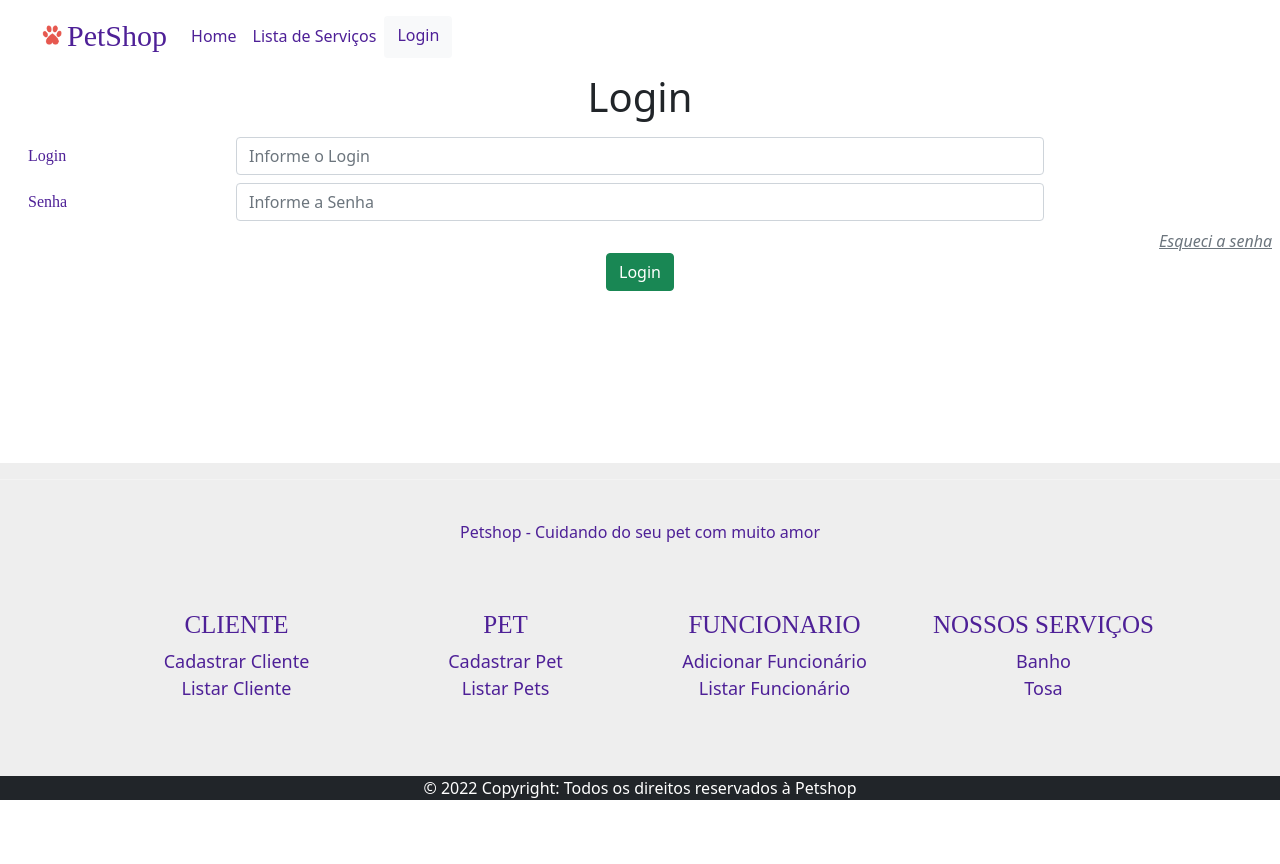
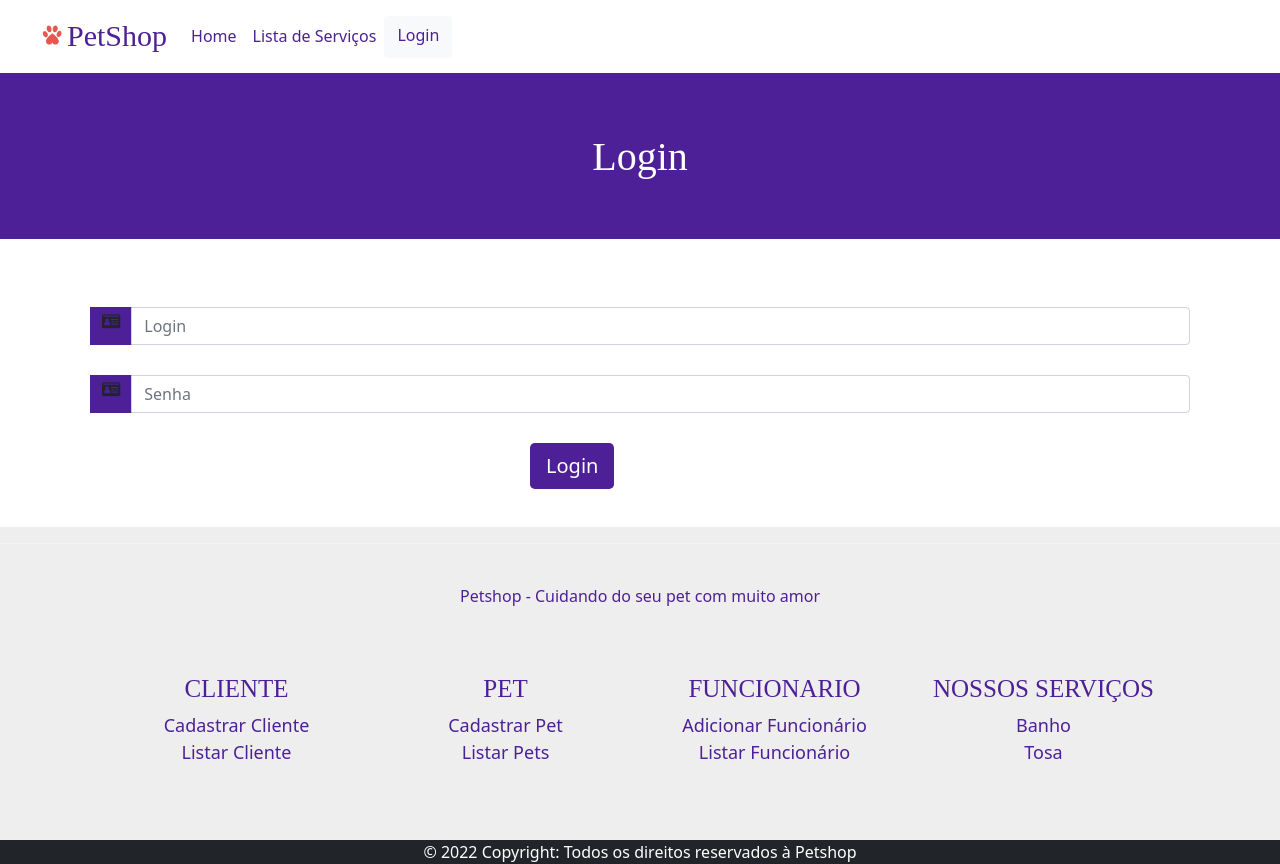
Before and after one commit to riquelmer45/Projeto-PetShop, a Node server app: page /petshop/login in a window 1280 px wide. Before the commit the page ends 800 px from the top, so only its background shows below. Run offline with Node 20, Linux system fonts and the light colour scheme; some libraries are stand-ins or nearby versions; some web fonts are replaced.

Commit message:
Ajuste do layout da pagina de login para o modelo do projeto

```diff
--- a/views/petshop/login.handlebars
+++ b/views/petshop/login.handlebars
@@ -1,29 +1,32 @@
-<div>
-    <h1 class="text-center">Login</h1>
-    <div class="box-login">
-         <form action="/petshop/login" class="p-2" method="post">
-            <div class="row mb-2">
-                <label class="col-sm-2 col-form-label">Login</label>
-                <div class="col-sm-8">
-                    <input type="text" class="form-control" name="login" placeholder="Informe o Login">
+<div class="text-center header">
+  <h1 class="text-center header-text">Login</h1>
+</div>
+<div class="container">
+    <div class="signup-form"></div>
+        <form action="/petshop/login" class="p-2" method="post">
+            <div class="form-group">
+                <div class="input-group">
+                    <div class="input-group-prepend">
+                        <span class="input-group-text">
+                            <i class="fa fa-id-card"></i>
+                        </span>
+                    </div>
+                    <input type="text" class="form-control" name="login" placeholder="Login" required="required">
                 </div>
             </div>
-            <div class="row mb-2">
-                <label class="col-sm-2 col-form-label">Senha</label>
-                <div class="col-sm-8">
-                    <input type="text" class="form-control" name="senha" placeholder="Informe a Senha">
+            <div class="form-group">
+                <div class="input-group">
+                    <div class="input-group-prepend">
+                        <span class="input-group-text">
+                            <i class="fa fa-id-card"></i>
+                        </span>
+                    </div>
+                    <input type="text" class="form-control" name="senha" placeholder="Senha" required="required">
                 </div>
             </div>
-            <div class="box-login-btn d-flex justify-content-center align-items-center flex-column">
-                <div style="width: 100%;" class="d-flex justify-content-end">
-                    <a id="recuperar-senha" class="fst-italic fs-6 text-muted ms" href="#">Esqueci a senha</a>
-                </div>
-
-                <input class="btn btn-success" type="submit" value="Login">
+            <div class="form-group">
+                <button type="submit" class="btn-form text-center btn-primary btn-lg">Login</button>
             </div>
-
-
-
         </form>
     </div>
 </div>
```
Also changed, not shown: views/funcionarios/viewfuncionario.handlebars (+0 -44 lines).
